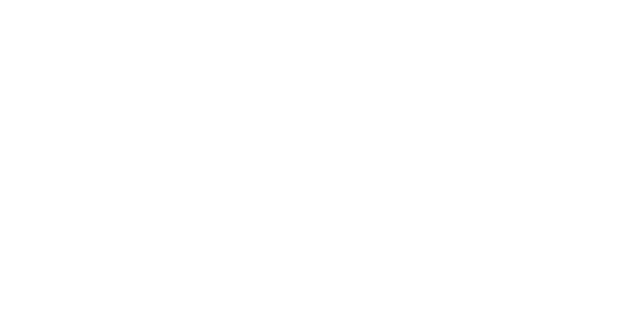
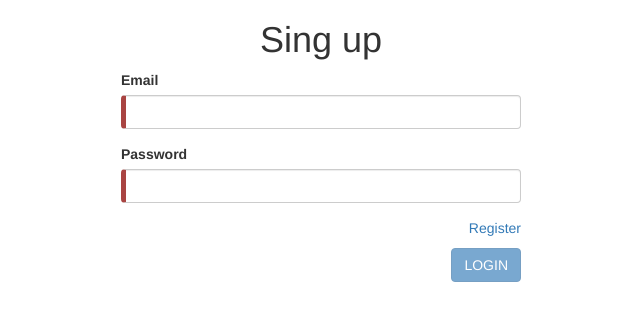
Before and after one commit to yuliyabondarenko/bookstore, an Angular app in the folder bookstore-client/: page /login in a window 1280 px wide. Before the commit this address led to /. Shown: the top 320 px of the page, without its empty margins (319-959 px from the left). Built offline with nearby package versions, Linux system fonts and the light colour scheme.

Commit message:
Add Login page

```diff
--- a/bookstore-client/src/app/app-routing.module.ts
+++ b/bookstore-client/src/app/app-routing.module.ts
@@ -1,9 +1,11 @@
 import {NgModule} from '@angular/core';
 import {RouterModule, Routes} from '@angular/router';
 import {RegisterComponent} from './register/register.component';
+import {LoginComponent} from './login/login.component';
 
 const routes: Routes = [
-  {path: '', redirectTo: '/register', pathMatch: 'full'},
+  {path: '', redirectTo: '/login', pathMatch: 'full'},
+  {path: 'login', component: LoginComponent},
   {path: 'register', component: RegisterComponent}
 ];
 
--- /dev/null
+++ b/bookstore-client/src/app/login/login.component.css
@@ -0,0 +1,13 @@
+form{
+  width: 400px;
+  margin: 0 auto;
+}
+
+#registerLink {
+  width: 100%;
+  text-align: right;
+}
+
+#btn-login{
+  margin-top: 10px;
+}
--- /dev/null
+++ b/bookstore-client/src/app/login/login.component.html
@@ -0,0 +1,37 @@
+<div class="container">
+  <h1>Sing up</h1>
+  <form [formGroup]="loginForm" (ngSubmit)="onSubmit(loginForm)">
+    <div class="form-group">
+      <label for="email">Email</label>
+      <input id="email" class="form-control"
+             formControlName="email" required>
+      <div *ngIf="email.invalid && (email.dirty || email.touched)"
+           class="alert alert-danger">
+        <div *ngIf="email.errors.required">
+          Email is required.
+        </div>
+      </div>
+    </div>
+
+    <div class="form-group">
+      <label for="password">Password</label>
+      <input id="password" class="form-control" type="password"
+             formControlName="password" required>
+      <div *ngIf="password.invalid && (password.dirty || password.touched)"
+           class="alert alert-danger">
+        <div *ngIf="password.errors.required">
+          Password is required.
+        </div>
+      </div>
+    </div>
+
+    <div id="registerLink">
+      <a routerLink="/register">Register</a>
+    </div>
+
+    <button type="submit" class="btn btn-primary" id="btn-login"
+            [disabled]="loginForm.invalid">LOGIN
+    </button>
+
+  </form>
+</div>
--- /dev/null
+++ b/bookstore-client/src/app/login/login.component.ts
@@ -0,0 +1,34 @@
+import {Component, OnInit} from '@angular/core';
+import {FormControl, FormGroup, Validators} from '@angular/forms';
+
+@Component({
+  selector: 'app-login',
+  templateUrl: './login.component.html',
+  styleUrls: ['./login.component.css']
+})
+export class LoginComponent implements OnInit {
+  loginForm: FormGroup;
+
+  constructor() {
+    this.loginForm = new FormGroup({
+      'email': new FormControl('', [Validators.required]),
+      'password': new FormControl('', [Validators.required])
+    });
+  }
+
+  ngOnInit() {
+  }
+
+  onSubmit(form) {
+    alert('Login triggered');
+  }
+
+  get email() {
+    return this.loginForm.get('email');
+  }
+
+  get password() {
+    return this.loginForm.get('password');
+  }
+
+}
```
Also changed, not shown: bookstore-client/src/app/app.module.ts (+10 -8 lines), 1 other file (tests, documents, lock files or other folders).
